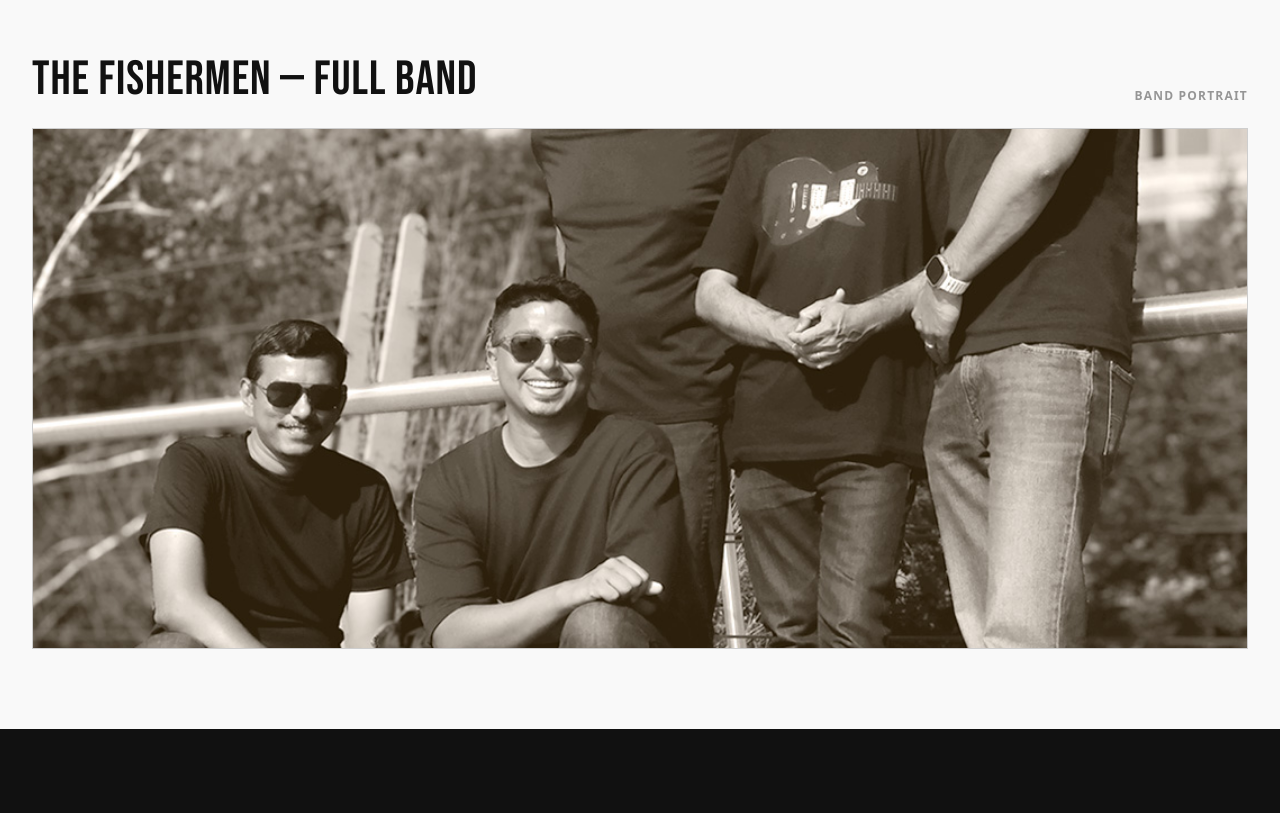
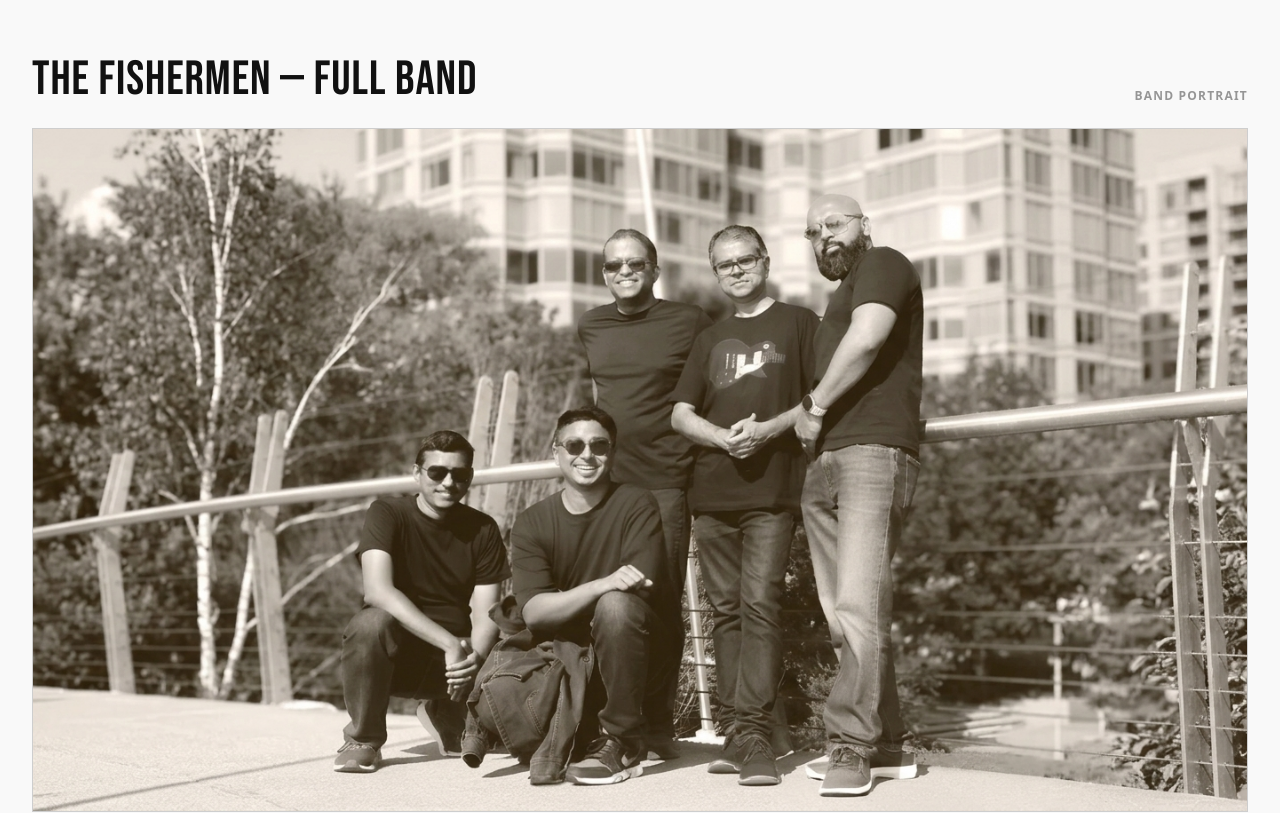
Before and after one commit to levinttgit/fishermen, a Next.js app: page /fishermen/about in a window 1280 px wide. Shown: the part 940-1753 px from the top of the page. Built offline with nearby package versions, Linux system fonts and the light colour scheme.

Commit message:
Update full band photo and container to 16:9 widescreen format

```diff
--- a/src/app/about/page.tsx
+++ b/src/app/about/page.tsx
@@ -98,7 +98,7 @@ export default function AboutPage() {
             <span className="text-xs font-bold uppercase tracking-widest text-black/40">Band Portrait</span>
           </div>
 
-          <div className="w-full aspect-[21/9] bg-neutral-200 border border-black/10 relative overflow-hidden group">
+          <div className="w-full aspect-video bg-neutral-200 border border-black/10 relative overflow-hidden group">
             <img
               src={bandPhotoUrl}
               alt="The Fishermen Band"
```
Also changed, not shown: public/images/band.jpg.
